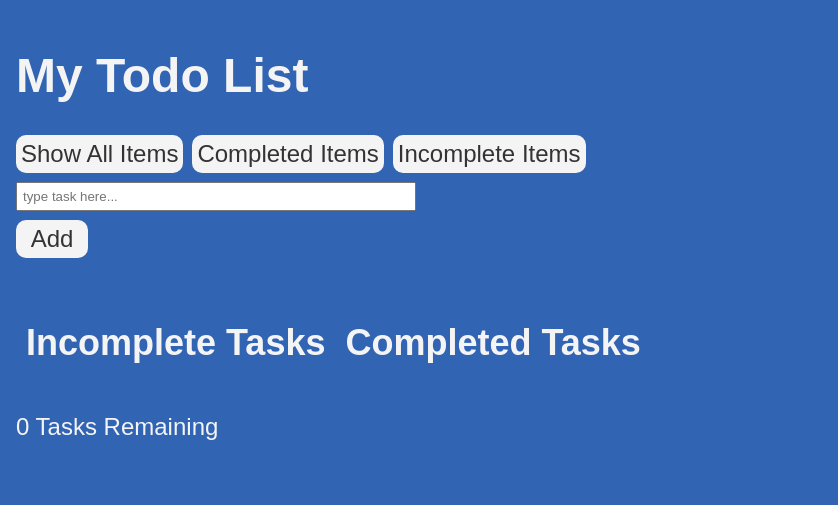
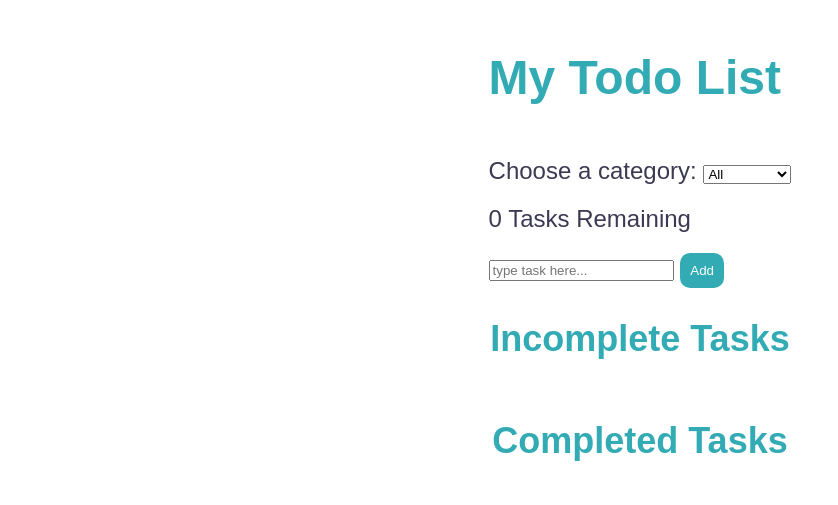
Before and after one commit to EmToHat/wdd330-copy, a plain HTML site: page challenges/todo.html in a window 1280 px wide. Shown: the whole page, without its empty margins (0-838 px from the left). Drawn offline with Linux system fonts and the light colour scheme.

Commit message:
todo list updates

```diff
--- a/challenges/todo.css
+++ b/challenges/todo.css
@@ -1,71 +1,52 @@
 :root {
-    --clr-primary: rgb(50,100,180);
-    --clr-light: #f4f4f4;
-    --clr-dark: #333;
-    --clr-warning: rgb(99,36,36);
-}
-
-*,
-*::before,
-*::after {
-    font-family: inherit;
-    box-sizing: border-box;
+    --main-clr-primary: rgb(50, 171, 180);
+    --main-clr-light: rgb(255, 255, 255);
+    --main-clr-dark: rgb(59, 58, 82);
 }
 
 body {
-    margin:0;
-    padding: 1rem;
+    display: grid;
+    align-items: center;
+    justify-content: center;
     font-family: "Work Sans", sans-serif;
     font-weight: 300;
     font-size: 1.5rem;
-    background-color: var(--clr-primary);
-    color: var(--clr-light);
+    box-sizing: border-box;
+    background-color: var(--main-clr-light);
+    color: var(--main-clr-dark);
 }
 
-.button {
-    background-color: var(--clr-light);
-    color: var(--clr-dark);
-    padding: 5px;
-    border-radius: 10px;
+.categories,
+.task-list,
+#title,
+.tasks-remaining {
+    padding: 10px;
+}
+
+.completed-btn,
+.delete-btn{
+   margin-right: 9px;
 }
 
 .completed-btn {
-    margin-right: 10px;
+    margin-left: 9px;
 }
 
-.all-task-items,
-.incomplete-task-items,
-.completed-task-items{
-    margin: 10px;
+.task-lists{
+    display: flex;
+    flex-flow: column;
+    align-items: center;
+    justify-content: center;
 }
 
-.todo-add-container {
-    display: flex;
-    flex-direction: column;
-    gap:9px;
+#title, .title {
+    color: var(--main-clr-primary);
 }
 
-.list-filters {
-    display: flex;
-    flex-direction: row;
-    gap: 9px;
+button {
+    color:var(--main-clr-light);
+    background-color: var(--main-clr-primary);
+    border: none;
+    padding: 10px;
+    border-radius: 10px;
 }
-
-.filter-items-container {
-    display: flex;
-    margin-bottom: 9px;
-}
-
-input {
-    padding: 5px;
-    width: 400px;
-}
-
-.todo-add-btn {
-    text-align: center;
-    width: 3em;
-}
-
-.todo-item {
-    padding: 10px;
-}
--- a/challenges/todo.html
+++ b/challenges/todo.html
@@ -4,46 +4,42 @@
     <meta charset="UTF-8" />
     <meta http-equiv="X-UA-Compatible" content="IE=edge" />
     <meta name="viewport" content="width=device-width, initial-scale=1.0" />
-    <!-- / Css -->
+    <!-- / CSS -->
     <link rel="stylesheet" href="todo.css" />
     <title>To Do</title>
   </head>
   <body>
-    <header>
-      <h1>My Todo List</h1>
-    </header>
+    <h1 id="title">My Todo List</h1>
 
-    <div class="todo-add-container">
-      <div class="list-filters">
-        <span class="all-task-list-btn button">Show All Items</span>
-        <span class="complete-task-list-btn button">Completed Items</span>
-        <span class="incomplete-task-list-btn button">Incomplete Items</span>
-      </div>
+    <section class="categories">
+      <label for="categories">Choose a category:</label>
 
-      <input
-        type="text"
-        class="todo-add-input"
-        placeholder="type task here..."
-      />
-      <span class="todo-add-btn button">Add</span>
-    </div>
-
-    <div class="todo-list-container">
-      <ul class="todo-task-list"></ul>
-    </div>
-
-    <div class="filter-items-container">
-      <div class="incomplete-task-items">
-        <h2>Incomplete Tasks</h2>
-        <ul class="incomplete-list"></ul>
-      </div>
-      <div class="completed-task-items">
-        <h2>Completed Tasks</h2>
-        <ul class="completed-list"></ul>
-      </div>
-    </div>
+      <select name="categories" id="task-type">
+        <option value="all" class="all-tasks">All</option>
+        <option value="incomplete" class="incomplete-tasks">Incomplete</option>
+        <option value="complete" class="complete-tasks">Complete</option>
+      </select>
+    </section>
 
     <span class="tasks-remaining"></span>
+
+    <section class="task-list">
+      <input type="text" class="task-input" placeholder="type task here..." aria-placeholder="task input box">
+
+      <button type="button" class="add-btn">Add</button>
+
+      <div class="task-lists">
+        <div class="incomplete">
+          <h2 class="title">Incomplete Tasks</h2>
+          <ul class="list"></ul>
+        </div>
+
+        <div class="complete">
+          <h2 class="title">Completed Tasks</h2>
+          <ul class="completed-list"></ul>
+        </div>
+      </div>
+    </section>
 
     <script src="todo.js"></script>
   </body>
--- a/challenges/todo.js
+++ b/challenges/todo.js
@@ -1,55 +1,23 @@
-// Shift option down arrow
+//input
+let taskInput = document.querySelector(".task-input");
 
-// List Layout
-// <ul class="todo-list">
-// <div class="todo">
-// <li></li>
-// <button>delete</button>
-// <button>checked</button>
-//</div>
-// </ul>
+// List
+const taskList = document.querySelector(".list");
+const completedList = document.querySelector(".completed-list");
 
-// When add btn = clicked
-// task to show up in the list
-// delete the task
-// mark task as complete
-
-// when we have a visible task
-// mark as complete
-// delete the task
-
-// when delete btn = clicked
-// task and everything associated w/task to disapear
-
-// When complete btn = clicked
-// we want the task to change to either crossed out or something else to indicate that the task is complete
-
-// Tasks remaining
-
-// selectors
-    //Input
-const todoInput = document.querySelector(".todo-add-input");
-
-    //Buttons
-const addtaskBtn = document.querySelector(".todo-add-btn");
-const alltaskBtn = document.querySelector(".all-task-list-btn");
-const completetaskBtn = document.querySelector(".complete-task-list-btn");
-const incompletetaskBtn = document.querySelector(".incomplete-task-list-btn");
-
-    //Lists
-//const todoList = document.querySelector(".todo-task-list");
-const completedList = document.querySelector(".completed-list");
-const incompleteList = document.querySelector(".incomplete-list");
+// Add Button
+const addBtn = document.querySelector(".add-btn");
 
 //Event Listeners
-addtaskBtn.addEventListener('click', addTask);
+addBtn.addEventListener("click", addTask);
 
-// task count
+//Task Remaining
 let taskBar = document.querySelector(".tasks-remaining");
-
 let taskCount = 0;
 taskBar.innerHTML = `${taskCount} Tasks Remaining`;
 
+// Functions
+// Add Task Function
 function addTask() {
   //Create todo div
   const todoDiv = document.createElement("div");
@@ -58,60 +26,59 @@ function addTask() {
   todoDiv.classList.add("todo");
 
   //Create task li
-  const newTask = document.createElement("li");
-  newTask.innerHTML = todoInput.value;
-  newTask.classList.add("todo-item");
+  let new_task_Li = document.createElement("li");
+  new_task_Li.innerHTML = taskInput.value;
+  new_task_Li.classList.add("task-item");
 
-  //append the item to the todoList
-  incompleteList.appendChild(newTask);
-
-
-  //Complete Btn
-  //create a span element
-  const completetaskBtn = document.createElement("span");
+  // Complete Button
+  // Create a Button Element
+  const completetaskBtn = document.createElement("button");
   completetaskBtn.innerHTML = "Complete";
   completetaskBtn.classList.add("completed-btn", "button");
-  //append completed btn
-  incompleteList.appendChild(completetaskBtn);
 
-  //Delete Btn
-  //create a span element
-  const deletetaskBtn = document.createElement("span");
+  // Delete Button
+  //create a button element
+  const deletetaskBtn = document.createElement("button");
   deletetaskBtn.innerHTML = "Delete";
   deletetaskBtn.classList.add("delete-btn", "button");
-  //append delete btn
-  incompleteList.appendChild(deletetaskBtn);
 
+  //append complete item to the todoList
+  new_task_Li.appendChild(completetaskBtn);
+
+  //append delete item to the todoList
+  new_task_Li.appendChild(deletetaskBtn);
+
+  //append the whole div
+  taskList.appendChild(new_task_Li);
 
   //Clear input value after add btn is clicked
-  todoInput.value = "";
+  taskInput.value = "";
+  taskCount += 1;
+  taskBar.innerHTML = `${taskCount} Tasks Remaining`;
 
-  //add to task count
-  if (onclick = "addTask") {
-    taskCount += 1;
-    taskBar.innerHTML = `${taskCount} Tasks Remaining`;
-  }
+  // Delete Task Function
+  deletetaskBtn.addEventListener("click", deleteTask);
 
-  // delete function
-  // deletes tasks when btn is clicked
-  deletetaskBtn.onclick = function () {
-    incompleteList.removeChild(newTask);
-    incompleteList.removeChild(deletetaskBtn);
-    incompleteList.removeChild(completetaskBtn);
+  // Delete Task Function
+  function deleteTask() {
+    taskList.removeChild(new_task_Li);
 
     // subtract from task count
     taskCount -= 1;
     taskBar.innerHTML = `${taskCount} Tasks Remaining`;
-  };
+  }
 
-  completetaskBtn.onclick = function () {
-    //append to completed list
-    completedList.appendChild(newTask);
-    incompleteList.removeChild(deletetaskBtn);
-    incompleteList.removeChild(completetaskBtn);
+  // Complete Task Function
+  completetaskBtn.addEventListener("click", CompleteTask);
 
-    // subtract from task total
+  // Delete Task Function
+  function CompleteTask() {
+    new_task_Li.removeChild(completetaskBtn);
+    new_task_Li.removeChild(deletetaskBtn);
+    completedList.append(new_task_Li);
+
+    // subtract from task count
     taskCount -= 1;
     taskBar.innerHTML = `${taskCount} Tasks Remaining`;
-  };
+  }
 }
--- /dev/null
+++ b/junk/todo copy2.css
@@ -0,0 +1,82 @@
+:root {
+    --clr-primary: rgb(50,100,180);
+    --clr-light: #f4f4f4;
+    --clr-dark: #333;
+    --clr-warning: rgb(99,36,36);
+}
+
+*,
+*::before,
+*::after {
+    font-family: inherit;
+    box-sizing: border-box;
+}
+
+body {
+    margin:0;
+    padding: 1rem;
+    font-family: "Work Sans", sans-serif;
+    font-weight: 300;
+    font-size: 1.5rem;
+    background-color: var(--clr-primary);
+    color: var(--clr-light);
+
+    display: flex;
+    flex-direction: column;
+    align-items: center;
+    justify-content: center;
+    text-align: center;
+}
+
+.button {
+    background-color: var(--clr-light);
+    color: var(--clr-dark);
+    padding: 5px;
+    border-radius: 10px;
+    cursor: pointer;
+}
+
+.completed-btn {
+    margin-right: 10px;
+}
+
+.all-task-items,
+.incomplete-task-items,
+.completed-task-items{
+    margin: 10px;
+}
+
+.todo-add-container {
+    display: flex;
+    flex-direction: column;
+    gap:9px;
+}
+
+.list-filters {
+    display: flex;
+    flex-direction: row;
+    gap: 9px;
+}
+
+.filter-items-container {
+    display: flex;
+    margin-bottom: 9px;
+}
+
+input {
+    padding: 5px;
+    width: 400px;
+}
+
+.todo-add-btn {
+    text-align: center;
+    width: 3em;
+}
+
+.todo-item {
+    padding: 10px;
+}
+
+.incomplete-list, .completed-list {
+    text-align: left;
+}
```
Also changed, not shown: junk/todo copy2.html (added, +50 -0 lines), junk/todo copy2.js (added, +86 -0 lines), 1 other file.
